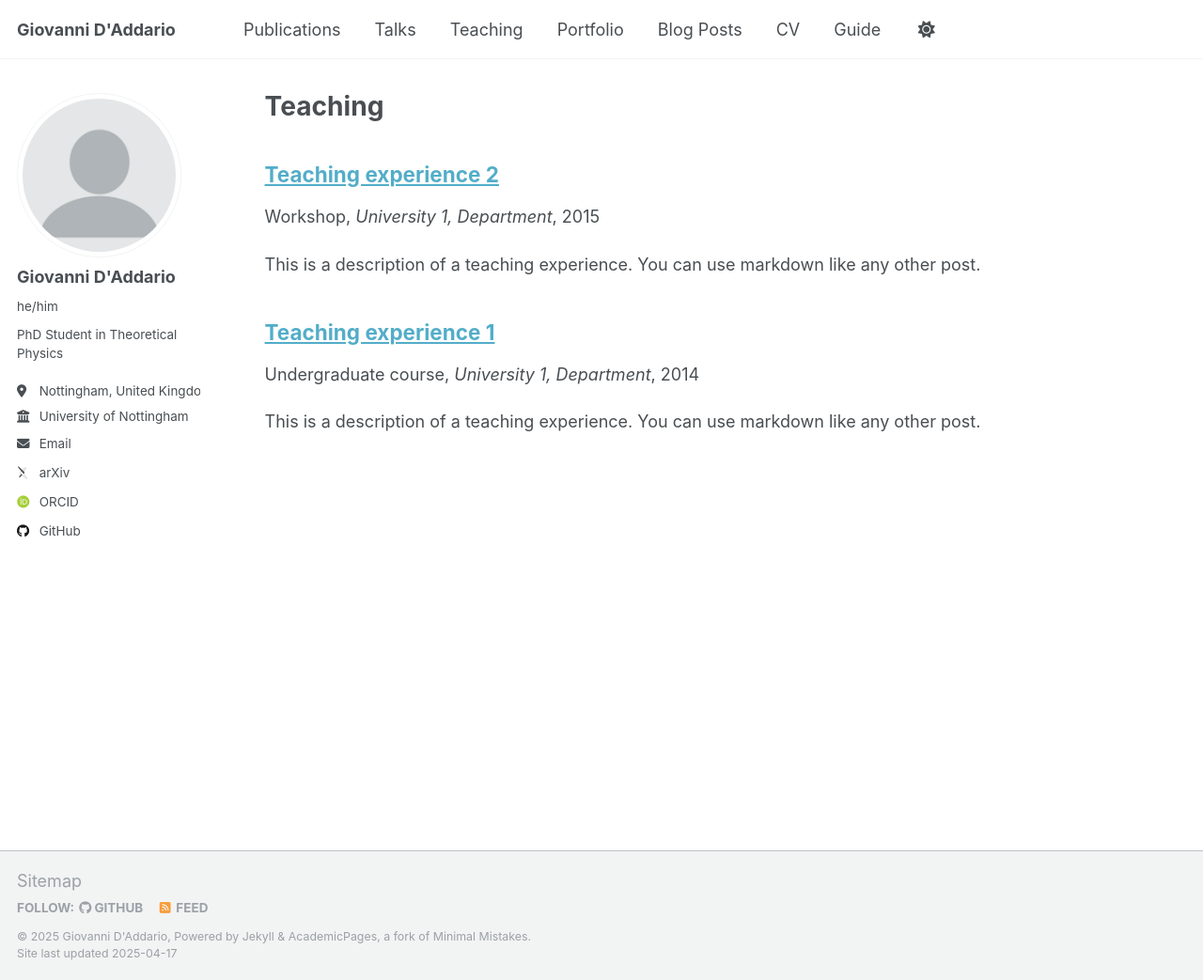
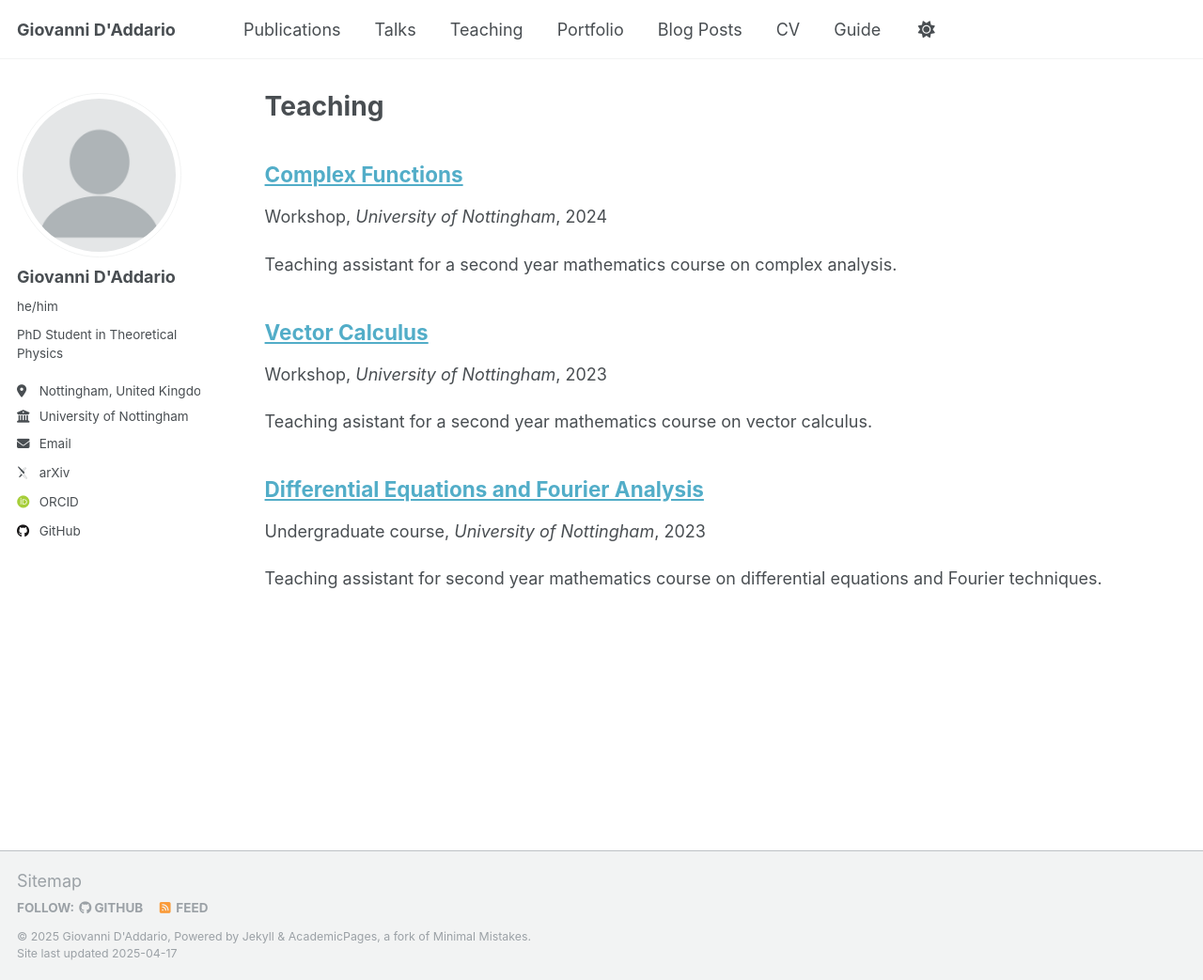
Before and after one commit to GiovanniDAddario/GiovanniDAddario.github.io, a Jekyll site: the page built from _pages/teaching.html, in a window 1280 px wide and 1043 px high. Shown: the whole window at 94% size. Built offline with Jekyll 4.4.1, drawn with Linux system fonts in a browser that asks for light colours; some web fonts are replaced.

Commit message:
Edit cv and teaching

```diff
--- a/_teaching/2014-spring-teaching-1.md
+++ /dev/null
@@ -1,20 +0,0 @@
----
-title: "Teaching experience 1"
-collection: teaching
-type: "Undergraduate course"
-permalink: /teaching/2014-spring-teaching-1
-venue: "University 1, Department"
-date: 2014-01-01
-location: "City, Country"
----
-
-This is a description of a teaching experience. You can use markdown like any other post.
-
-Heading 1
-======
-
-Heading 2
-======
-
-Heading 3
-======
--- a/_teaching/2015-spring-teaching-2.md
+++ /dev/null
@@ -1,20 +0,0 @@
----
-title: "Teaching experience 2"
-collection: teaching
-type: "Workshop"
-permalink: /teaching/2015-spring-teaching-1
-venue: "University 1, Department"
-date: 2015-01-01
-location: "City, Country"
----
-
-This is a description of a teaching experience. You can use markdown like any other post.
-
-Heading 1
-======
-
-Heading 2
-======
-
-Heading 3
-======
--- /dev/null
+++ b/_teaching/2023-autumn-teaching-2.md
@@ -0,0 +1,20 @@
+---
+title: "Vector Calculus"
+collection: teaching
+type: "Workshop"
+permalink: /teaching/2023-autumn-teaching-2
+venue: "University of Nottingham"
+date: 2023-10-01
+location: "City, Country"
+---
+
+Teaching asistant for a second year mathematics course on vector calculus.
+
+Heading 1
+======
+
+Heading 2
+======
+
+Heading 3
+======
--- /dev/null
+++ b/_teaching/2023-spring-teaching-1.md
@@ -0,0 +1,21 @@
+---
+title: "Differential Equations and Fourier Analysis"
+collection: teaching
+type: "Undergraduate course"
+permalink: /teaching/2023-spring-teaching-1
+venue: "University of Nottingham"
+date: 2023-01-01
+location: "City, Country"
+---
+
+Teaching assistant for second year mathematics course on differential equations
+and Fourier techniques.
+
+Heading 1
+======
+
+Heading 2
+======
+
+Heading 3
+======
--- /dev/null
+++ b/_teaching/2024-spring-teaching-3.md
@@ -0,0 +1,20 @@
+---
+title: "Complex Functions"
+collection: teaching
+type: "Workshop"
+permalink: /teaching/2024-spring-teaching-3
+venue: "University of Nottingham"
+date: 2024-01-01
+location: "City, Country"
+---
+
+Teaching assistant for a second year mathematics course on complex analysis.
+
+Heading 1
+======
+
+Heading 2
+======
+
+Heading 3
+======
```
Also changed, not shown: _pages/cv.md (+0 -5 lines).
